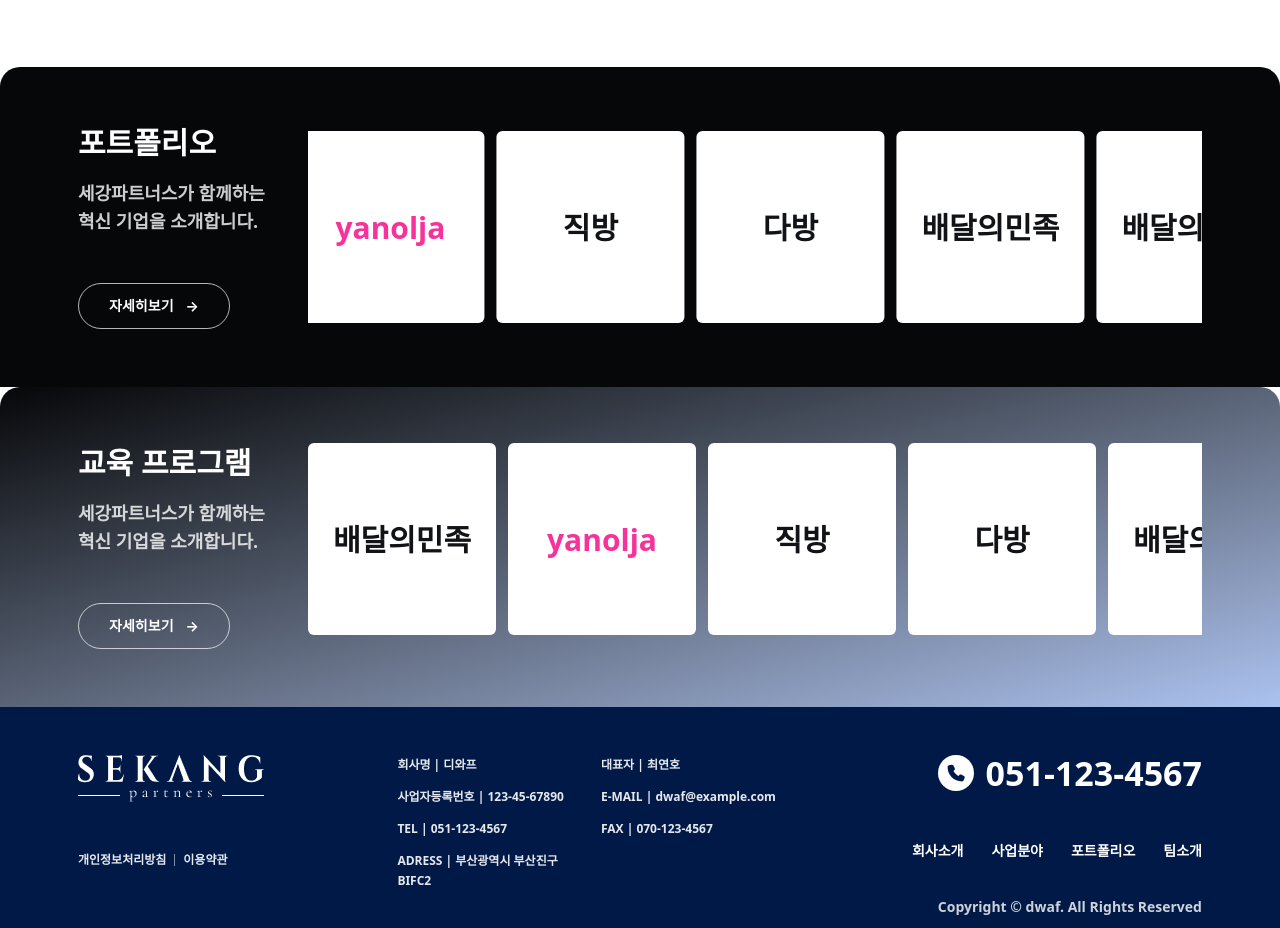
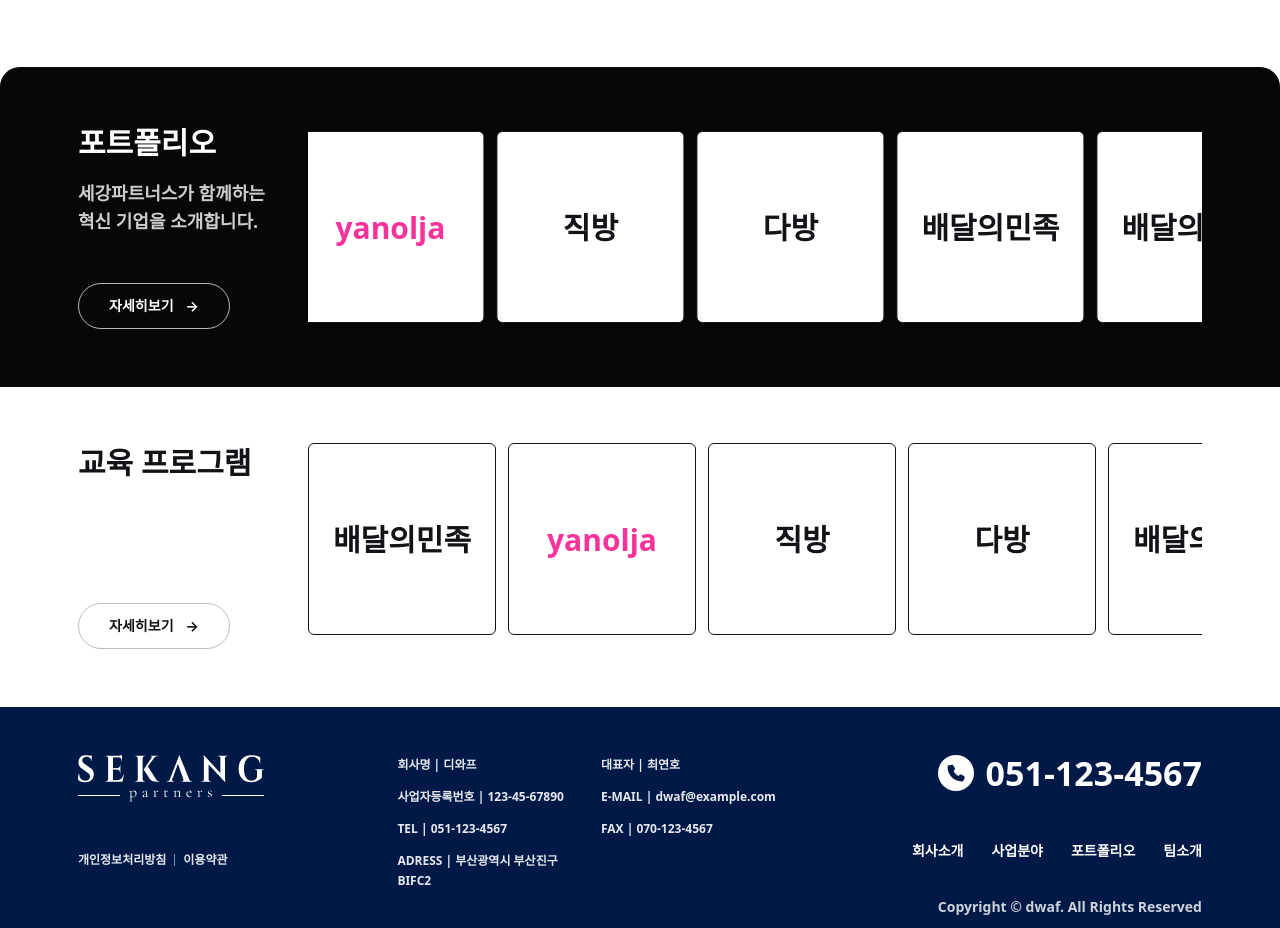
Before and after one commit to dwaf-organization/new_sekang_partners, a React (Vite) app: page / in a window 1280 px wide. Shown: the part 1440-2368 px from the top of the page. Built offline with nearby package versions, Linux system fonts and the light colour scheme.

Commit message:
교육 프로그램 수정

```diff
--- a/src/components/molecules/showcasecard/ShowcaseCard.tsx
+++ b/src/components/molecules/showcasecard/ShowcaseCard.tsx
@@ -6,7 +6,7 @@
 
 export function ShowcaseCard({ item }: ShowcaseCardProps) {
   return (
-    <article className="flex h-48 min-w-47 items-center justify-center rounded-md bg-white p-6 text-center text-[30px] font-black text-text-inverse transition duration-500 hover:-translate-y-2 hover:scale-105 hover:shadow-[rgba(0,0,0,0.18)_0px_12px_36px_0px]">
+    <article className="flex h-48 min-w-47 items-center justify-center rounded-md border bg-white p-6 text-center text-[30px] font-black text-text-inverse transition duration-500 hover:-translate-y-2 hover:scale-105 hover:shadow-[rgba(0,0,0,0.18)_0px_12px_36px_0px]">
       <span className={item.name === 'yanolja' ? 'text-pink-500' : ''}>{item.label}</span>
     </article>
   )
--- a/src/components/organisms/educationsection/EducationSection.tsx
+++ b/src/components/organisms/educationsection/EducationSection.tsx
@@ -10,7 +10,7 @@
   return (
     <section
       id="education"
-      className="rounded-t-[20px] bg-linear-to-br from-surface-muted to-primary/35 px-19.5 py-14 text-text-primary max-lg:px-8 max-md:px-5"
+      className="rounded-t-[20px] to-primary/35 px-19.5 py-14  max-lg:px-8 max-md:px-5"
     >
       <div className="mx-auto grid max-w-7xl grid-cols-[190px_1fr] gap-10 max-lg:grid-cols-1">
         <ScrollReveal>
@@ -19,7 +19,7 @@
             세강파트너스가 함께하는 혁신 기업을 소개합니다.
           </p>
           <a
-            className="mt-12 inline-flex min-w-38 items-center justify-center gap-3 rounded-[999px] border border-white/70 px-6 py-3 text-sm font-bold transition duration-300 hover:border-primary hover:bg-primary hover:shadow-[rgba(14,81,213,0.35)_0px_8px_20px_0px] focus-visible:outline-2 focus-visible:outline-offset-4 focus-visible:outline-primary"
+            className="mt-12 inline-flex min-w-38 items-center justify-center gap-3 rounded-[999px] border border-gray-400/70 px-6 py-3 text-sm font-bold transition duration-300 hover:border-primary hover:bg-primary hover:shadow-[rgba(14,81,213,0.35)_0px_8px_20px_0px] focus-visible:outline-2 focus-visible:outline-offset-4 focus-visible:outline-primary"
             href="#education"
           >
             자세히보기
```
